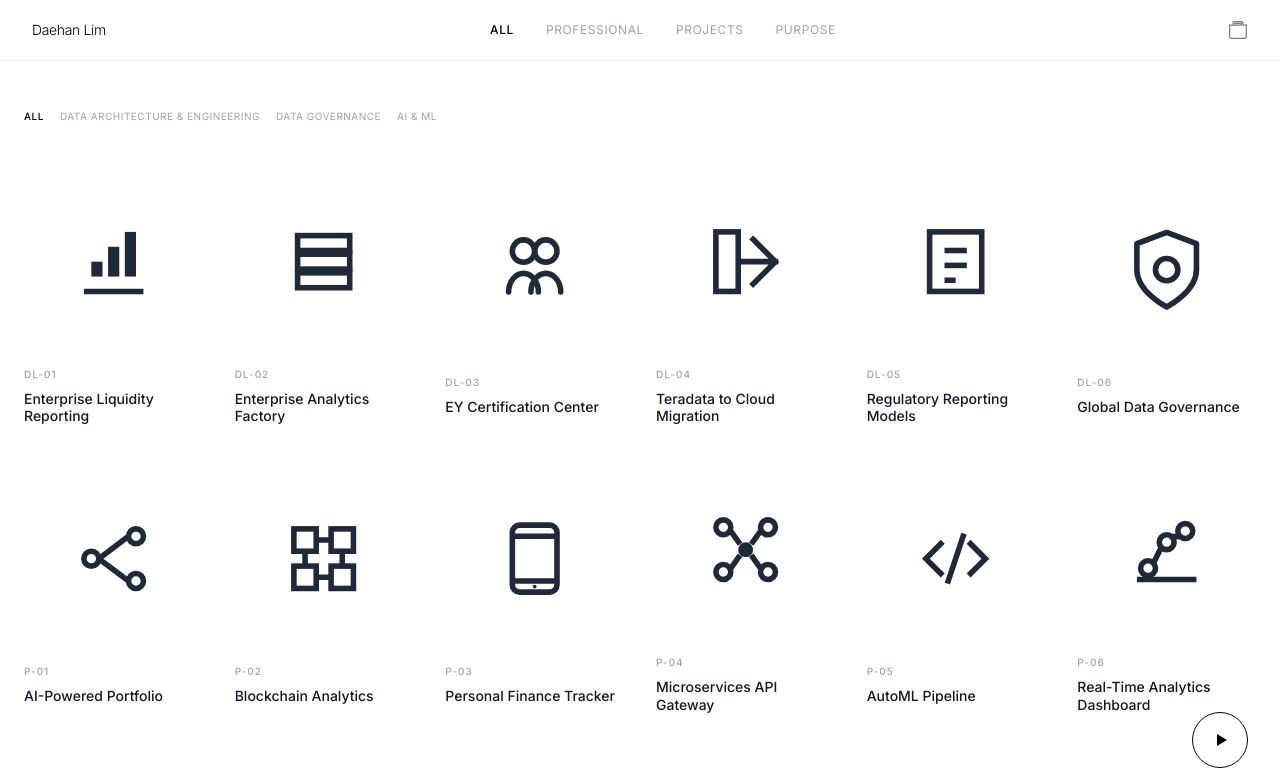
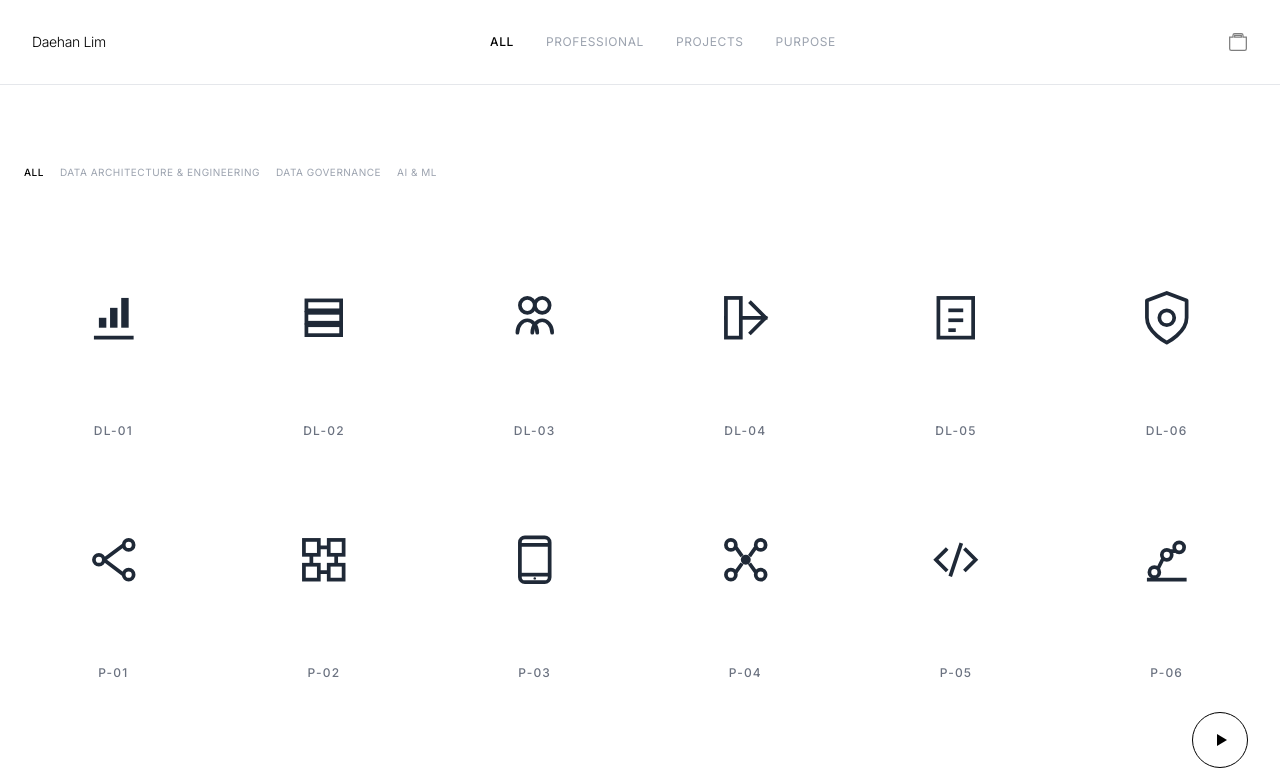
Before and after one commit to daehanlim-cpa/Portfolio, a Next.js app: page / in a window 1280 px wide. Shown: the top 779 px of the page. Built offline with nearby package versions, Linux system fonts and the light colour scheme.

Commit message:
Finalize project card design: code-only labels, center-aligned, original spacing

```diff
--- a/app/page.tsx
+++ b/app/page.tsx
@@ -20,7 +20,7 @@ export default function HomePage() {
 
     return (
         <>
-            <div className="min-h-screen px-6 py-12">
+            <div className="min-h-screen px-6 py-20">
                 <div className="max-w-7xl mx-auto">
                     {/* Skill Filter - Smaller, Left-aligned */}
                     <div className="mb-12 flex justify-start">
--- a/components/CategoryNav.tsx
+++ b/components/CategoryNav.tsx
@@ -23,7 +23,7 @@ export default function CategoryNav() {
     return (
         <>
             <nav className="sticky top-0 z-50 bg-white border-b border-gray-200">
-                <div className="px-8 py-3">
+                <div className="px-8 py-6">
                     <div className="flex items-center justify-between">
                         {/* Left - Name */}
                         <Link href="/" className="text-sm font-light tracking-tight">
--- a/components/ProjectCard.tsx
+++ b/components/ProjectCard.tsx
@@ -20,7 +20,7 @@ export default function ProjectCard({ project, onClick, isEmphasized = true }: P
         >
             {/* Icon Container */}
             <div className="relative aspect-square mb-4 flex items-center justify-center bg-transparent">
-                <div className={`w-1/2 h-1/2 transition-all duration-300 group-hover:scale-110 ${isEmphasized
+                <div className={`w-1/3 h-1/3 transition-all duration-300 group-hover:scale-110 ${isEmphasized
                     ? "text-gray-800 group-hover:text-black"
                     : "text-gray-400"
                     }`}>
@@ -29,19 +29,13 @@ export default function ProjectCard({ project, onClick, isEmphasized = true }: P
             </div>
 
             {/* Code Label */}
-            <div className="text-left mt-2">
-                <p className={`text-[10px] uppercase tracking-widest transition-colors mb-2 ${isEmphasized
-                    ? "text-gray-400 font-medium group-hover:text-black"
-                    : "text-gray-300"
+            <div className="text-center">
+                <p className={`text-xs uppercase tracking-widest transition-colors ${isEmphasized
+                    ? "text-gray-500 font-medium group-hover:text-black"
+                    : "text-gray-400"
                     }`}>
                     {project.code}
                 </p>
-                <h3 className={`text-sm font-medium leading-tight mb-1 transition-colors ${isEmphasized
-                    ? "text-gray-900"
-                    : "text-gray-400"
-                    }`}>
-                    {project.title}
-                </h3>
             </div>
         </button>
     );
```
